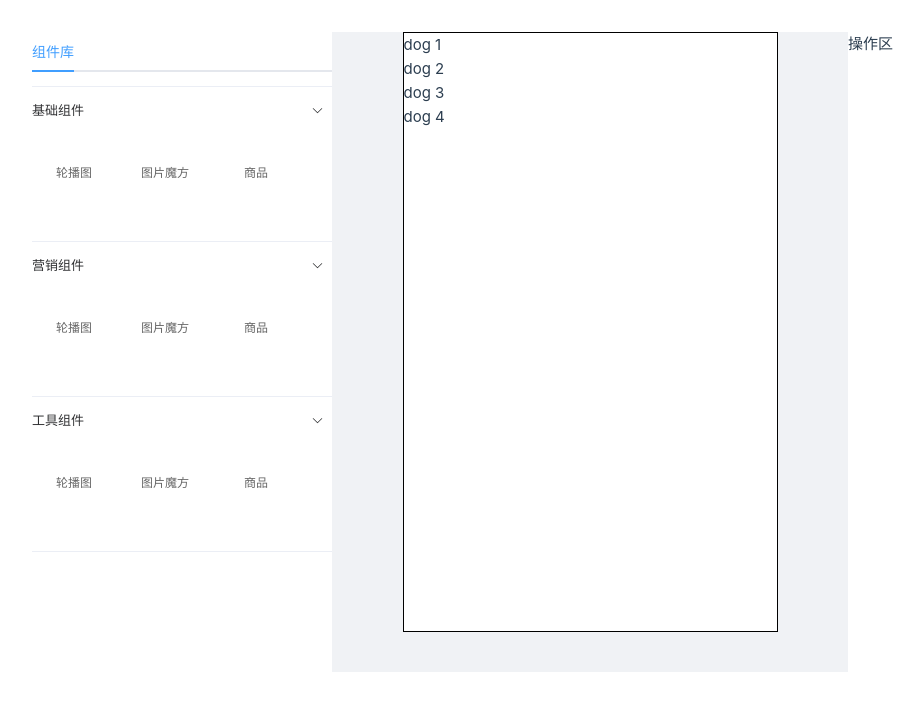
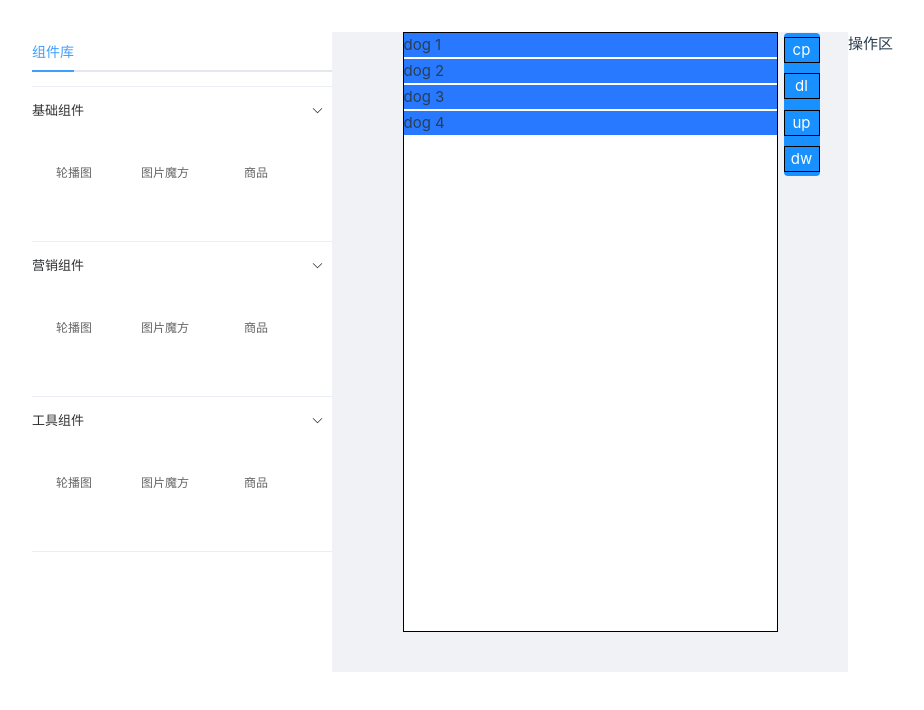
Before and after one commit to aliAjax/bjTea, a Vue app: page / in a window 1280 px wide. Shown: the top 710 px of the page, without its empty margins (0-924 px from the left). Built offline with nearby package versions, Linux system fonts and the light colour scheme.

Commit message:
增加交互

```diff
--- a/package.json
+++ b/package.json
@@ -19,6 +19,7 @@
     "@vitejs/plugin-vue": "^3.0.3",
     "@vitejs/plugin-vue-jsx": "^2.0.1",
     "@vue/tsconfig": "^0.1.3",
+    "mitt": "^3.0.0",
     "node-sass": "^7.0.1",
     "npm-run-all": "^4.1.5",
     "sass": "^1.54.8",
--- a/src/components/diy/diyComponents.vue
+++ b/src/components/diy/diyComponents.vue
@@ -13,7 +13,7 @@
           <template #item="{element}">
             <div
                 class="list-group-item"
-                @click="addDom(element, 1)"
+                @click="addDom(element)"
             >
               <div>
                 <p>{{ element.name }}</p>
@@ -29,6 +29,7 @@
 import {reactive, toRefs,onMounted} from "vue";
 import draggable from "vuedraggable";
 // import mPage from "@/components/mobilePageDiy/index.js"
+import bus from '@/ulits/bus.ts'
   export default {
     name:'DiyComponents',
     components:{
@@ -62,13 +63,16 @@ import draggable from "vuedraggable";
         leftMenu.forEach(i=>{
           i.list.push({
             name:'轮播图',
-            imgUrl:'',
+            id:5,
+            imgUrl:''
           },{
             name:'图片魔方',
+            id:6,
             imgUrl:'',
           },{
             name:'商品',
             imgUrl:'',
+            id:7,
           },)
         })
         state.leftMenu = leftMenu
@@ -81,8 +85,11 @@ import draggable from "vuedraggable";
         };
       }
 
-      const addDom =()=>{
+      const addDom =(el)=>{
         // 增加节点方法
+        const id = new Date().getTime()
+        el.id=id
+        bus.emit('addDom', JSON.parse(JSON.stringify(el)))
       }
 
       onMounted(()=>{
--- a/src/components/diy/diyView.vue
+++ b/src/components/diy/diyView.vue
@@ -2,13 +2,19 @@
   <div class="diyView">
     <draggable
         class="dragArea"
-        v-model="list"
+        v-model="mConfig"
         group="people"
         @change="log"
         item-key="id"
     >
-      <template #item="{ element }">
+      <template #item="{ element,index }">
         <div class="list-group-item">
+          <div class="delete-box" v-if="index ===currentIndex">
+            <div class="icon-copy" @click="copyItem(index)">cp</div>
+            <div class="icon-del" @click="deleteItem(index)">dl</div>
+            <div class="icon-up" @click="moveOp(index,-1)">up</div>
+            <div class="icon-down" @click="moveOp(index,1)">dw</div>
+          </div>
           {{ element.name }}
         </div>
       </template>
@@ -18,31 +24,23 @@
 <script lang="ts">
 
 import draggable from "vuedraggable";
-import {reactive, toRefs} from "vue";
+import bus from "@/ulits/bus.ts"
+import {onMounted, reactive, toRefs} from "vue";
 
 export default {
   name:'DiyView',
   components:{
     draggable
   },
-  data() {
-    return {
-      list: [
+  setup(){
+    const state = reactive({
+      mConfig:[
         { name: "dog 1", id: 1 },
         { name: "dog 2", id: 2 },
         { name: "dog 3", id: 3 },
         { name: "dog 4", id: 4 }
-      ]
-    };
-  },
-  methods: {
-    log: function(evt) {
-      window.console.log(evt);
-    }
-  },
-  setup(){
-    const state = reactive({
-      mConfig:['123']
+      ],
+      currentIndex:0
     })
 
     const change = () =>{
@@ -53,9 +51,42 @@ export default {
 
     }
 
+    const copyItem = (index) =>{
+      const copy = JSON.parse(JSON.stringify(state.mConfig[index]))
+      state.mConfig.splice(index,0,copy)
+    }
+
+    const deleteItem = (index) =>{
+      state.mConfig.splice(index,1)
+    }
+
+    const moveOp = (index,type) =>{
+      const mConfig = JSON.parse(JSON.stringify(state.mConfig))
+      const item = mConfig.splice(index,1)
+      mConfig.splice(index+type,0,item[0])
+      state.mConfig = mConfig
+      state.currentIndex += type
+    }
+
+    const log = (evt) => {
+      state.currentIndex = evt.moved.newIndex
+    }
+
+    onMounted(()=>{
+      bus.on('addDom', e => {
+        console.log('e', e)
+        state.currentIndex = state.mConfig.length
+        state.mConfig.push(e)
+      })
+    })
+
     return {
       change,
       onMove,
+      copyItem,
+      deleteItem,
+      moveOp,
+      log,
       ...toRefs(state)
     }
   }
@@ -71,6 +102,32 @@ export default {
     background: #ffffff;
     height: 100%;
     .list-group-item {
+      position: relative;
+      background: #2879ff;
+      margin-bottom: 2px;
+      cursor: move;
+      .delete-box{
+        position: absolute;
+        right: -43px;
+        top: 0;
+        width: 36px;
+        height: 143px;
+        border-radius: 4px;
+        cursor: pointer;
+        color: #ffffff;
+        font-weight: 700;
+        text-align: center;
+        padding: 4px 0;
+        background: #1890ff;
+        display: flex;
+        flex-flow: column;
+        justify-content: space-between;
+        >div{
+          width: 100%;
+          display: inline-block;
+          border:1px solid black;
+        }
+      }
     }
   }
 }
--- /dev/null
+++ b/src/ulits/bus.ts
@@ -0,0 +1,2 @@
+import mitt from 'mitt'
+export default mitt()
```
Also changed, not shown: 1 other file (tests, documents, lock files or other folders).
